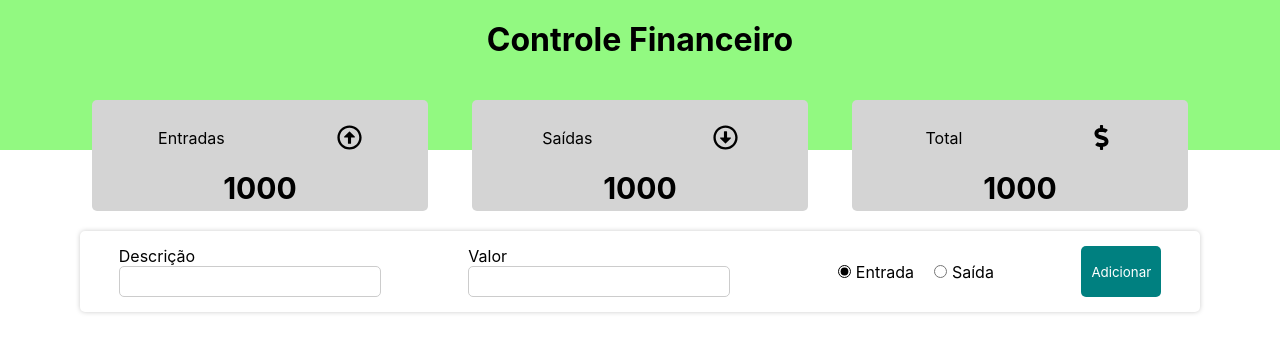
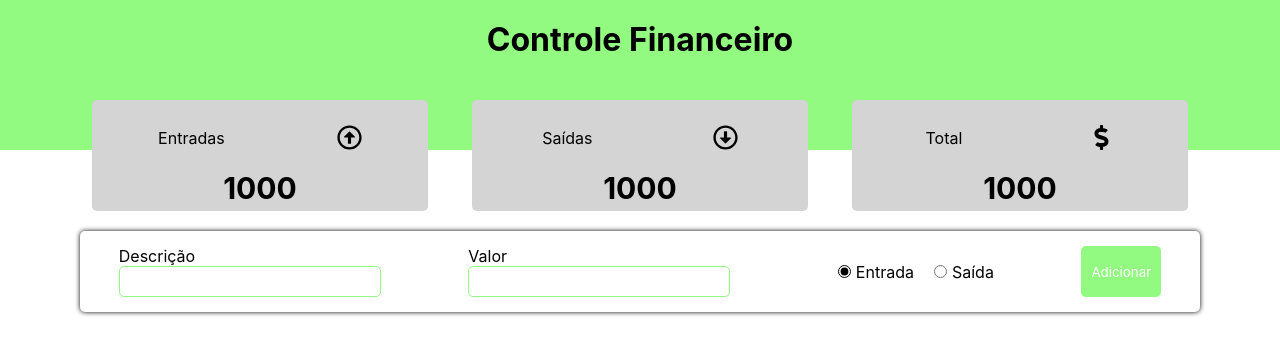
Before and after one commit to devbpatriciocosta/BancoBoleto, a Next.js app: page / in a window 1280 px wide. Shown: the top 354 px of the page. Built offline with nearby package versions, Linux system fonts and the light colour scheme.

Commit message:
Form Adjusment

```diff
--- a/src/components/form/Form.jsx
+++ b/src/components/form/Form.jsx
@@ -6,7 +6,7 @@ const FormContainer = styled.div`
   margin: 20px auto;
   width: 98%;
   background-color: #fff;
-  box-shadow: 0 0 5px #ccc;
+  box-shadow: 0 0 5px black;
   border-radius: 5px;
   display: flex;
   justify-content: space-around;
@@ -30,7 +30,7 @@ const Input = styled.input`
   border-radius: 5px;
   padding: 5px 10px;
   font-size: 15px;
-  border: 1px solid #ccc;
+  border: 1px solid ${(props) => props.theme.primary};
 `
 
 const RadioGroup = styled.div`
@@ -51,7 +51,7 @@ const FormButton = styled.button`
   border-radius: 5px;
   cursor: pointer;
   color: white;
-  background-color: teal;
+  background-color: ${(props) => props.theme.primary};
 `
 
 export default function Form() {
```
